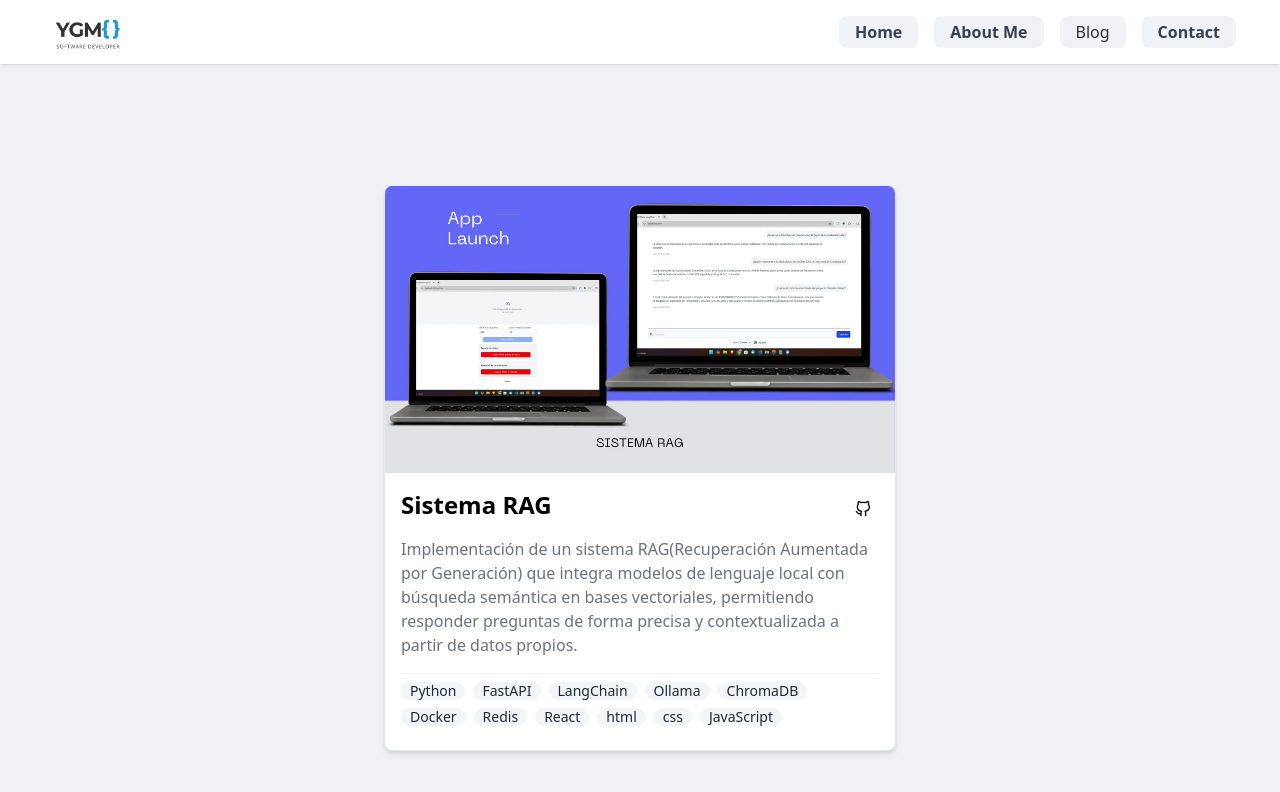
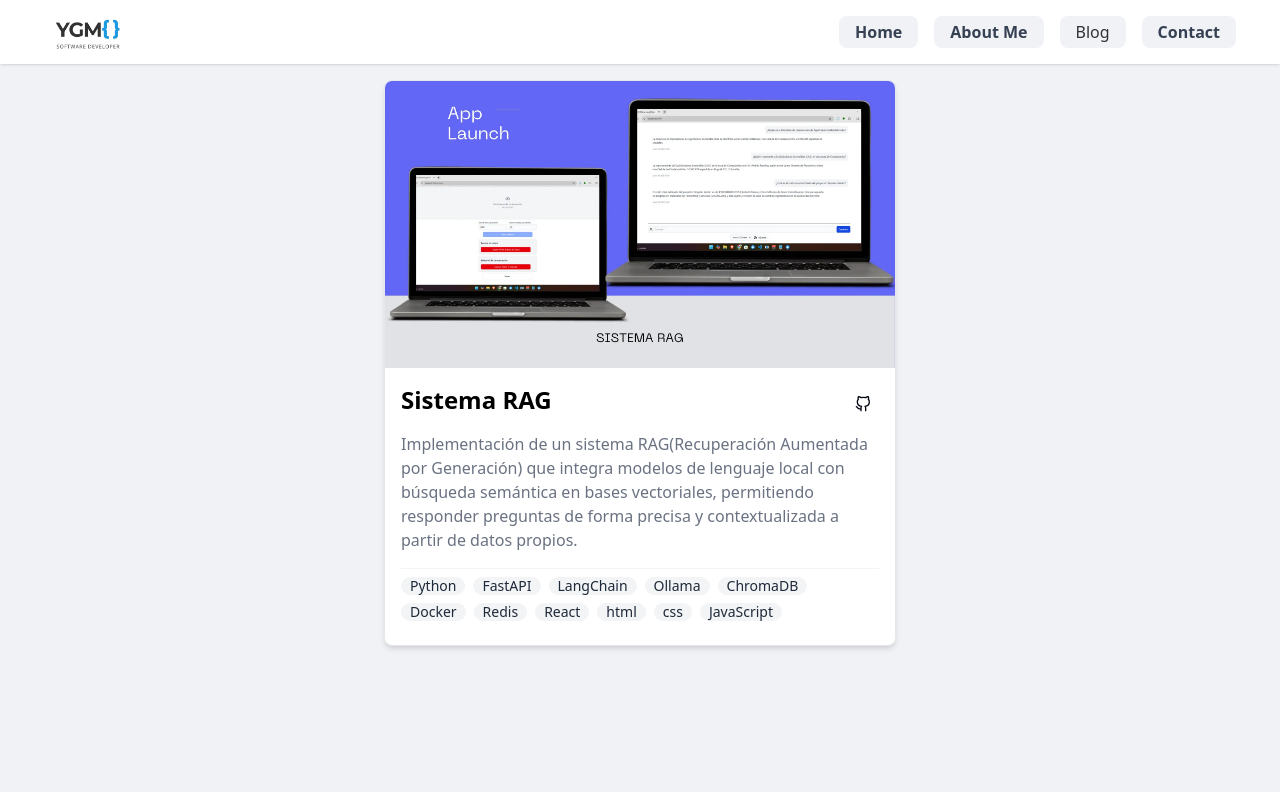
Before and after one commit to YonierGM/portfolio-dev, a React (Vite) app: page /proyectos/1 in a window 1280 px wide. Shown: the top 792 px of the page. Built offline with nearby package versions, Linux system fonts and the light colour scheme.

Commit message:
project detail layout

```diff
--- a/src/App.jsx
+++ b/src/App.jsx
@@ -17,7 +17,7 @@ function App() {
         <div className="header z-50 w-full sticky top-0 max-sm:h-14 sm:h-16">
           <Header />
         </div>
-        <div className="content flex flex-col items-center justify-center">
+        <div className="content flex flex-col items-center">
           <Routes>
             <Route path="/" element={<Home />} />
             <Route path="/inicio" element={<Home />} />
--- a/src/pages/ProjectDetail.jsx
+++ b/src/pages/ProjectDetail.jsx
@@ -12,8 +12,8 @@ export function ProjectDetail(){
 
     return(
         <>
-        <section className="min-sm:w-[80%] w-full pt-14">
-            <div className="card border min-sm:w-1/2 h-full m-auto border-gray-200 rounded-lg overflow-hidden shadow-md bg-white hover:shadow-xl transition-shadow duration-300">
+        <section className="min-sm:w-[80%] w-full">
+            <div className="card border min-sm:w-1/2 m-auto border-gray-200 rounded-lg overflow-hidden shadow-md bg-white hover:shadow-xl transition-shadow duration-300">
                 <div className={`card-header ${proyecto.color} flex justify-between items-center`}>
                   <img className="object-cover" src={proyecto.image} alt="" />
                 </div>
```
